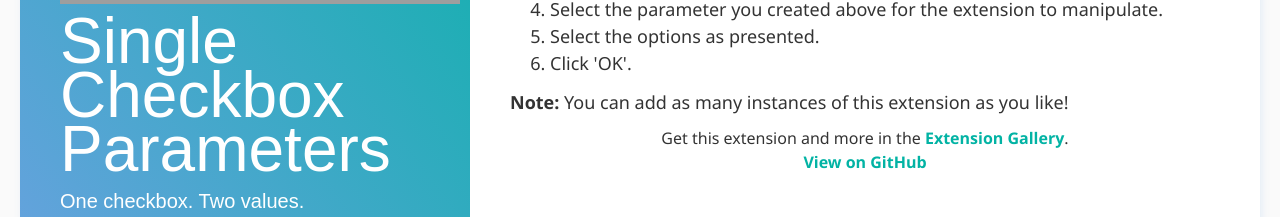
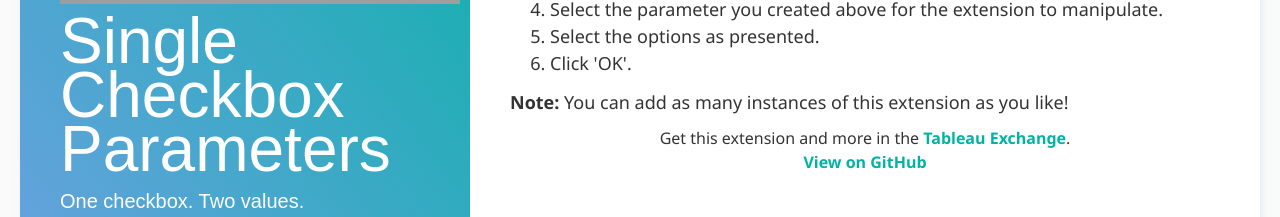
Before and after one commit to tableau/extension-single-checkbox-parameters, a React (Create React App) app: page /#/ in a window 1280 px wide. Shown: the part 440-657 px from the top of the page. Built offline with nearby package versions, Linux system fonts and the light colour scheme; grey boxes are pictures that could not be loaded.

Commit message:
Clarify how to install the extension via Tableau Exchange

```diff
--- a/src/Home.tsx
+++ b/src/Home.tsx
@@ -27,7 +27,7 @@ class Home extends React.Component<any, any> {
 							</ol>
 							<p><b>Note:</b> You can add as many instances of this extension as you like!</p>
 							<div className='gh' style={{paddingTop: '10px'}}>
-								Get this extension and more in the <a href='https://extensiongallery.tableau.com/'>Extension Gallery</a>.
+								Get this extension and more in the <a href='https://exchange.tableau.com/'>Tableau Exchange</a>.
 								<br />
 								<a href='https://tableau.github.io/extension-single-checkbox-parameters/'>View on GitHub</a>
 							</div>
```
Also changed, not shown: 1 other file (tests, documents, lock files or other folders).
